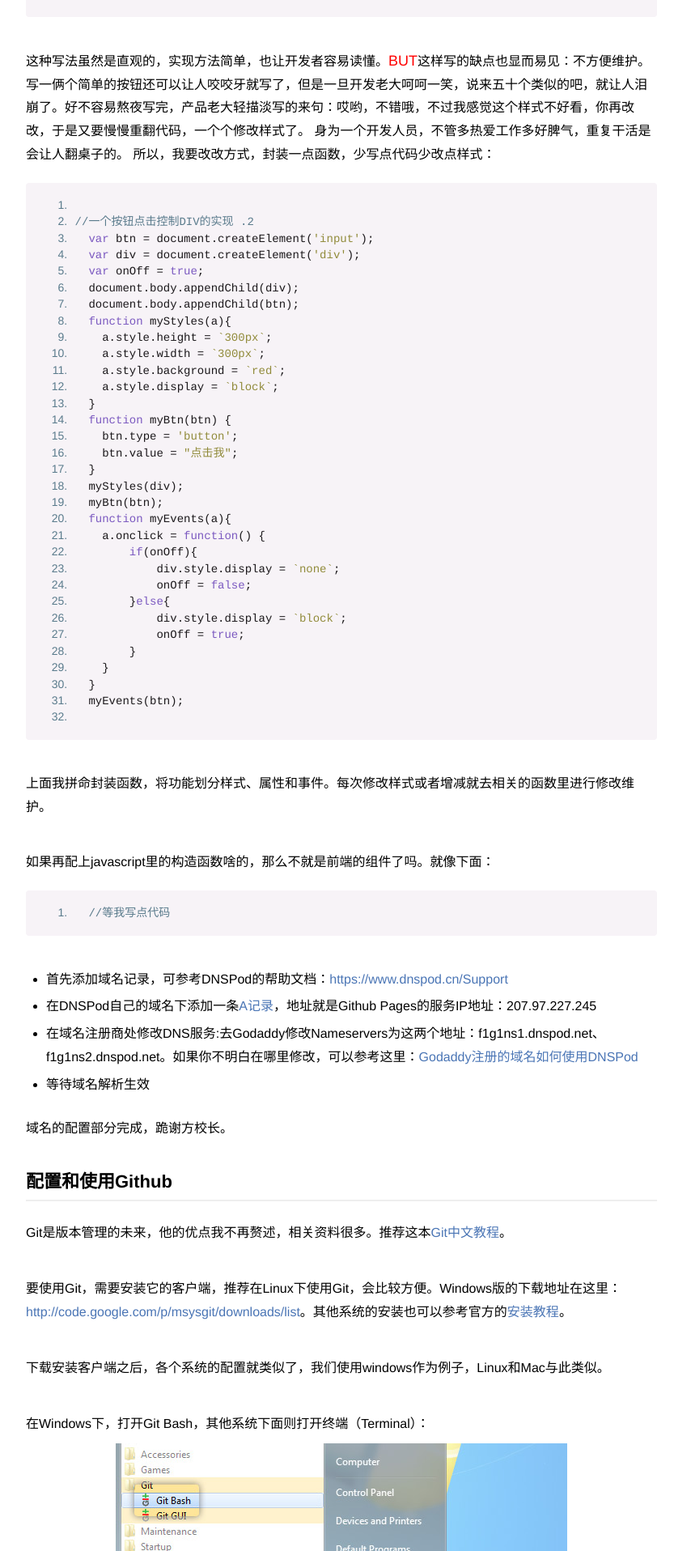
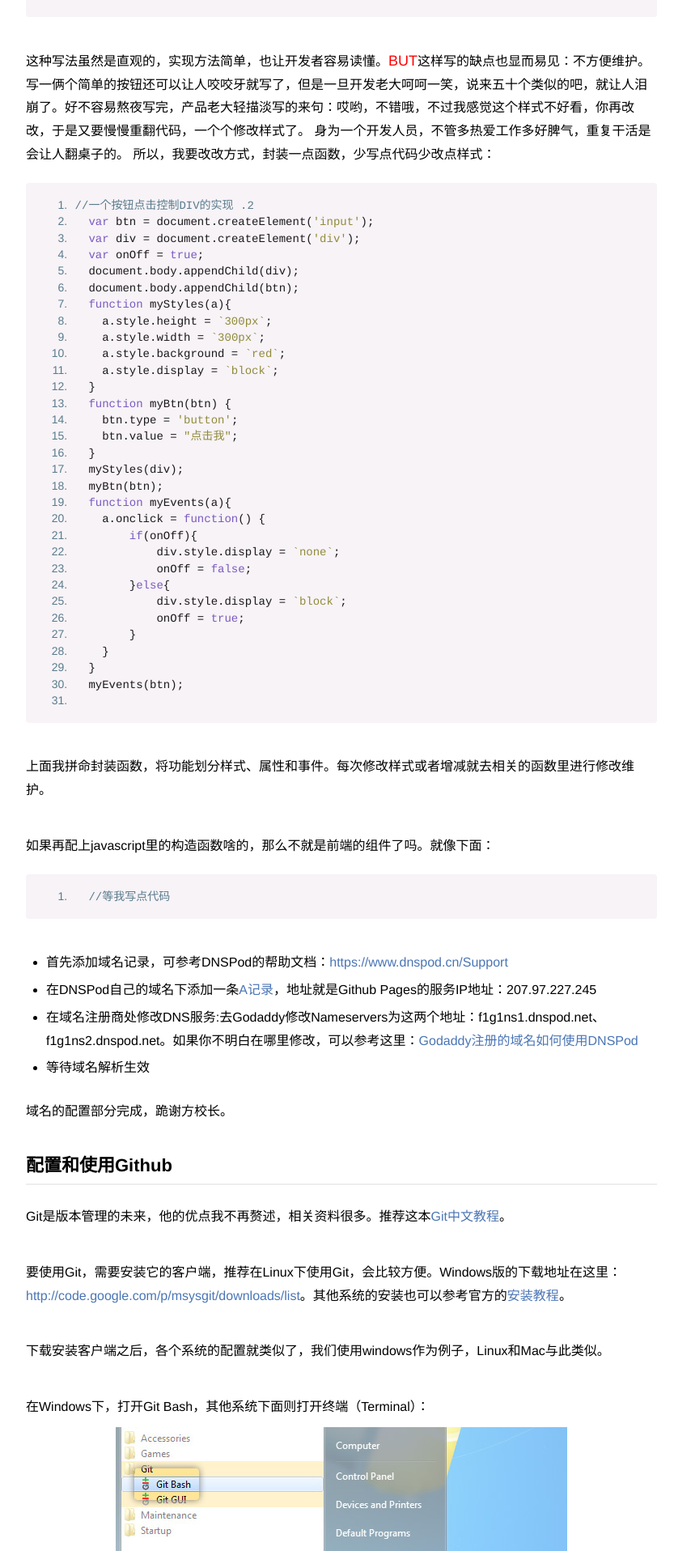
Before and after one commit to ioloveuu/ioloveuu.github.io, a Jekyll site: the page built from _posts/2016-12-28-frame-analys.md, in a window 1280 px wide. Shown: the part 863-2779 px from the top of the page at 81% size, without its empty margins (218-1051 px from the left). Built offline with Jekyll 4.4.1, drawn with Linux system fonts in a browser that asks for light colours; nearby versions of some CDN libraries; a script that is not in the unit is left out.

Commit message:
Update 2016-12-28-frame-analys.md

````diff
--- a/_posts/2016-12-28-frame-analys.md
+++ b/_posts/2016-12-28-frame-analys.md
@@ -40,8 +40,7 @@
 身为一个开发人员，不管多热爱工作多好脾气，重复干活是会让人翻桌子的。
 所以，我要改改方式，封装一点函数，少写点代码少改点样式：
 
-```javascipt
-
+```
 //一个按钮点击控制DIV的实现 .2
   var btn = document.createElement('input');
   var div = document.createElement('div');
````
